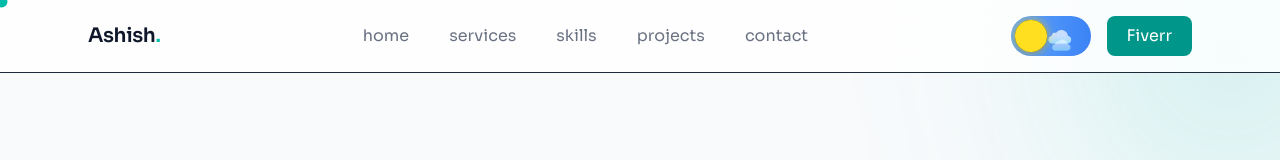
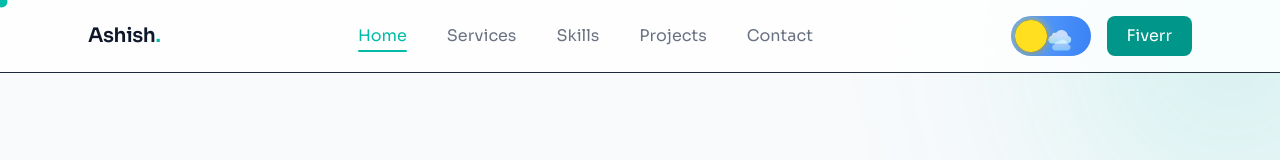
Before and after one commit to Ashish-12K/ashish-portfolio, a React (Vite) app: page / in a window 1280 px wide. Shown: the top 160 px of the page. Built offline with nearby package versions, Linux system fonts and the light colour scheme.

Commit message:
NavBar Fix

```diff
--- a/src/components/Navbar.jsx
+++ b/src/components/Navbar.jsx
@@ -5,8 +5,36 @@ import { FaBars, FaTimes } from "react-icons/fa";
 
 export default function Navbar({ darkMode, setDarkMode }) {
   const [menuOpen, setMenuOpen] = useState(false);
+  const [activeSection, setActiveSection] = useState("home");
 
   const navLinks = ["home", "services", "skills", "projects", "contact"];
+
+  // 🔥 Scroll tracking (for underline)
+  useEffect(() => {
+    const handleScroll = () => {
+      const sections = document.querySelectorAll("section");
+      const scrollY = window.scrollY;
+
+      let current = "home";
+
+      sections.forEach((section) => {
+        const sectionTop = section.offsetTop - 100;
+        const sectionHeight = section.offsetHeight;
+
+        if (
+          scrollY >= sectionTop &&
+          scrollY < sectionTop + sectionHeight
+        ) {
+          current = section.getAttribute("id");
+        }
+      });
+
+      setActiveSection(current);
+    };
+
+    window.addEventListener("scroll", handleScroll);
+    return () => window.removeEventListener("scroll", handleScroll);
+  }, []);
 
   return (
     <>
@@ -31,8 +59,22 @@ export default function Navbar({ darkMode, setDarkMode }) {
           {/* Desktop Links */}
           <div className="hidden md:flex gap-10 text-gray-500">
             {navLinks.map((link) => (
-              <a key={link} href={`#${link}`} className="hover:text-teal-500">
-                {link}
+              <a
+                key={link}
+                href={`#${link}`}
+                className={`relative transition ${
+                  activeSection === link
+                    ? "text-teal-500"
+                    : "hover:text-teal-500"
+                }`}
+              >
+                {/* Capitalize text */}
+                {link.charAt(0).toUpperCase() + link.slice(1)}
+
+                {/* 🔥 Underline */}
+                {activeSection === link && (
+                  <span className="absolute left-0 -bottom-1 w-full h-[2px] bg-teal-500 rounded"></span>
+                )}
               </a>
             ))}
           </div>
@@ -42,7 +84,6 @@ export default function Navbar({ darkMode, setDarkMode }) {
 
             <ThemeToggle darkMode={darkMode} setDarkMode={setDarkMode} />
 
-            {/* Fiverr (hidden on mobile optional) */}
             <a
               href="http://www.fiverr.com/s/o8lPqVX"
               className="hidden md:block bg-teal-600 text-white px-5 py-2 rounded-lg"
@@ -72,11 +113,10 @@ export default function Navbar({ darkMode, setDarkMode }) {
             onClick={() => setMenuOpen(false)}
           ></div>
 
-          {/* Sidebar Panel */}
+          {/* Sidebar */}
           <motion.div
             initial={{ x: 300 }}
             animate={{ x: 0 }}
-            exit={{ x: 300 }}
             className="w-64 h-full p-6"
             style={{
               backgroundColor: darkMode ? "#1f2937" : "#ffffff",
@@ -97,14 +137,18 @@ export default function Navbar({ darkMode, setDarkMode }) {
                   key={link}
                   href={`#${link}`}
                   onClick={() => setMenuOpen(false)}
-                  className="capitalize hover:text-teal-500"
+                  className={`capitalize transition ${
+                    activeSection === link
+                      ? "text-teal-500"
+                      : "hover:text-teal-500"
+                  }`}
                 >
                   {link}
                 </a>
               ))}
             </div>
 
-            {/* Fiverr inside sidebar */}
+            {/* Fiverr */}
             <a
               href="http://www.fiverr.com/s/o8lPqVX"
               className="mt-8 inline-block bg-teal-600 text-white px-5 py-2 rounded-lg"
```
